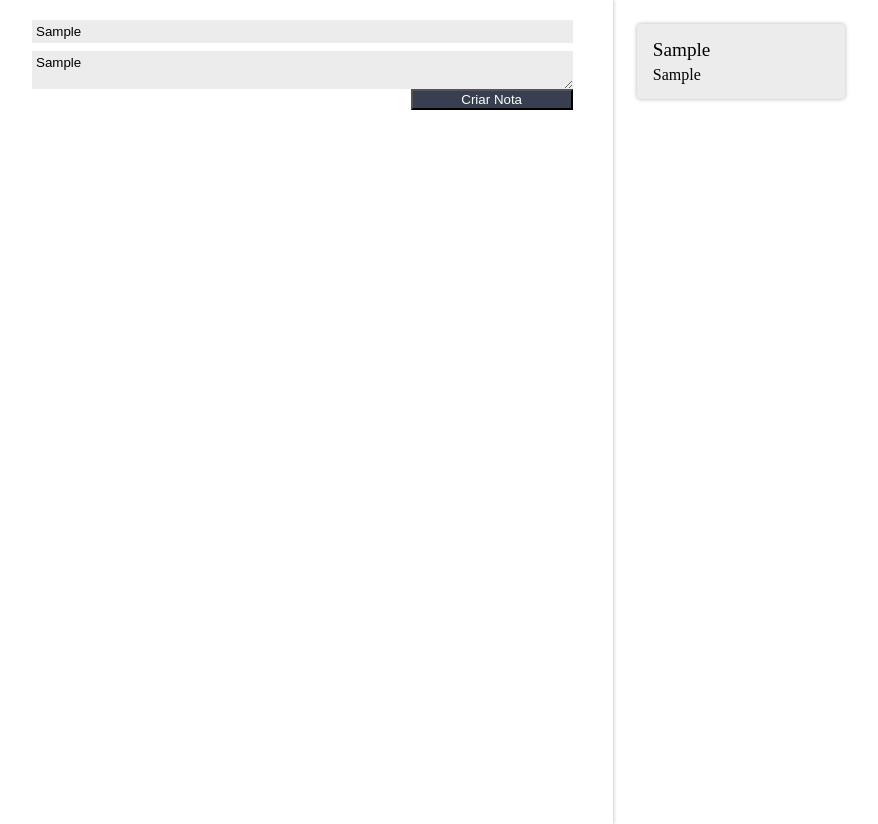
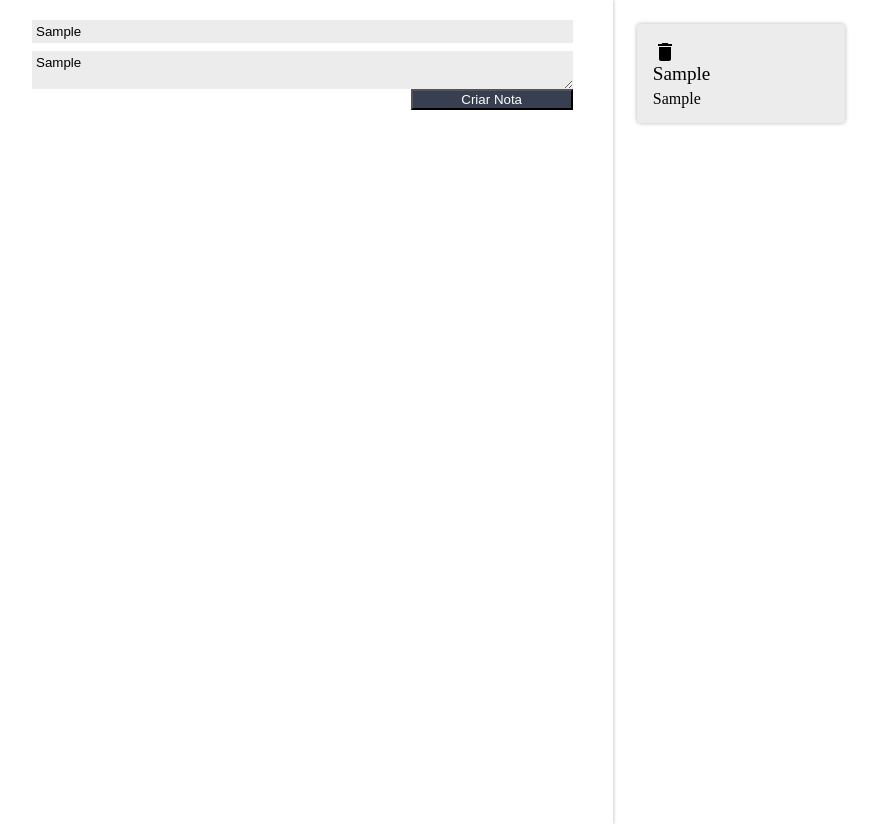
Before and after one commit to Davi95-BR/react, a React (Create React App) app: page / in a window 1280 px wide. Both pictures are taken after typing "Sample", "Sample" into the empty fields and a click on the button "Criar Nota". Shown: the whole page, without its empty margins (8-886 px from the left). Built offline with nearby package versions, Linux system fonts and the light colour scheme.

Commit message:
Importando img svg e usando ReactComponent

```diff
--- a/src/componentes/CardNota/CardNota.jsx
+++ b/src/componentes/CardNota/CardNota.jsx
@@ -1,11 +1,12 @@
 import React, { Component } from 'react';
 import './estilo.css'
-
+import {ReactComponent as DeleteSVG} from '../../assets/img/delete.svg'
 class CardNota extends Component {
     render() {
         return (
             <section className="card-nota">
-                <header className="card-nota__cabecalho">
+                <DeleteSVG />
+                <header className="card-nota__cabecalho" >
                     <h3 className="card-nota__titulo">{this.props.titulo}</h3>
                 </header>
                 <p className="card-nota__texto">{this.props.texto}</p>
```
Also changed, not shown: src/assets/img/delete.svg (added).
